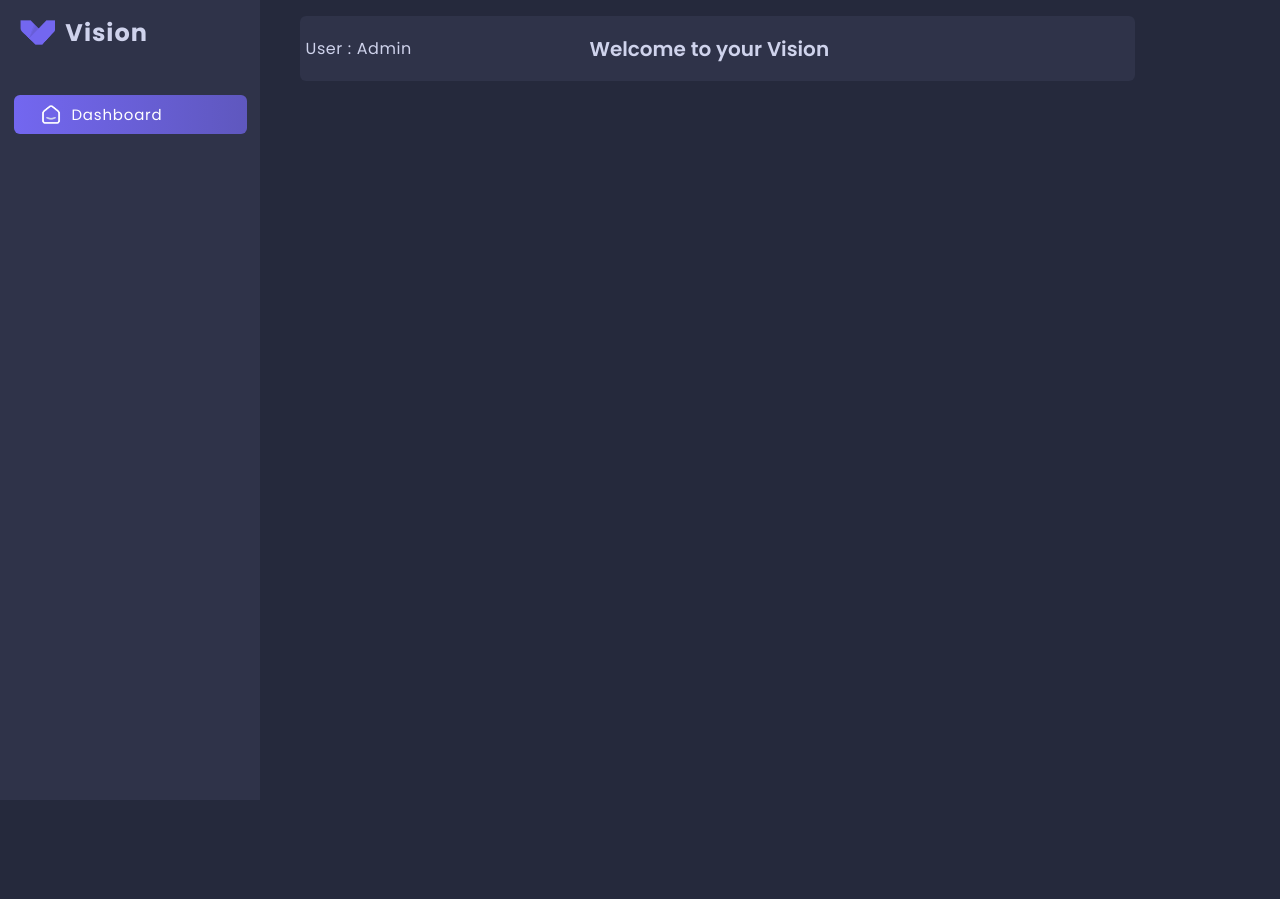
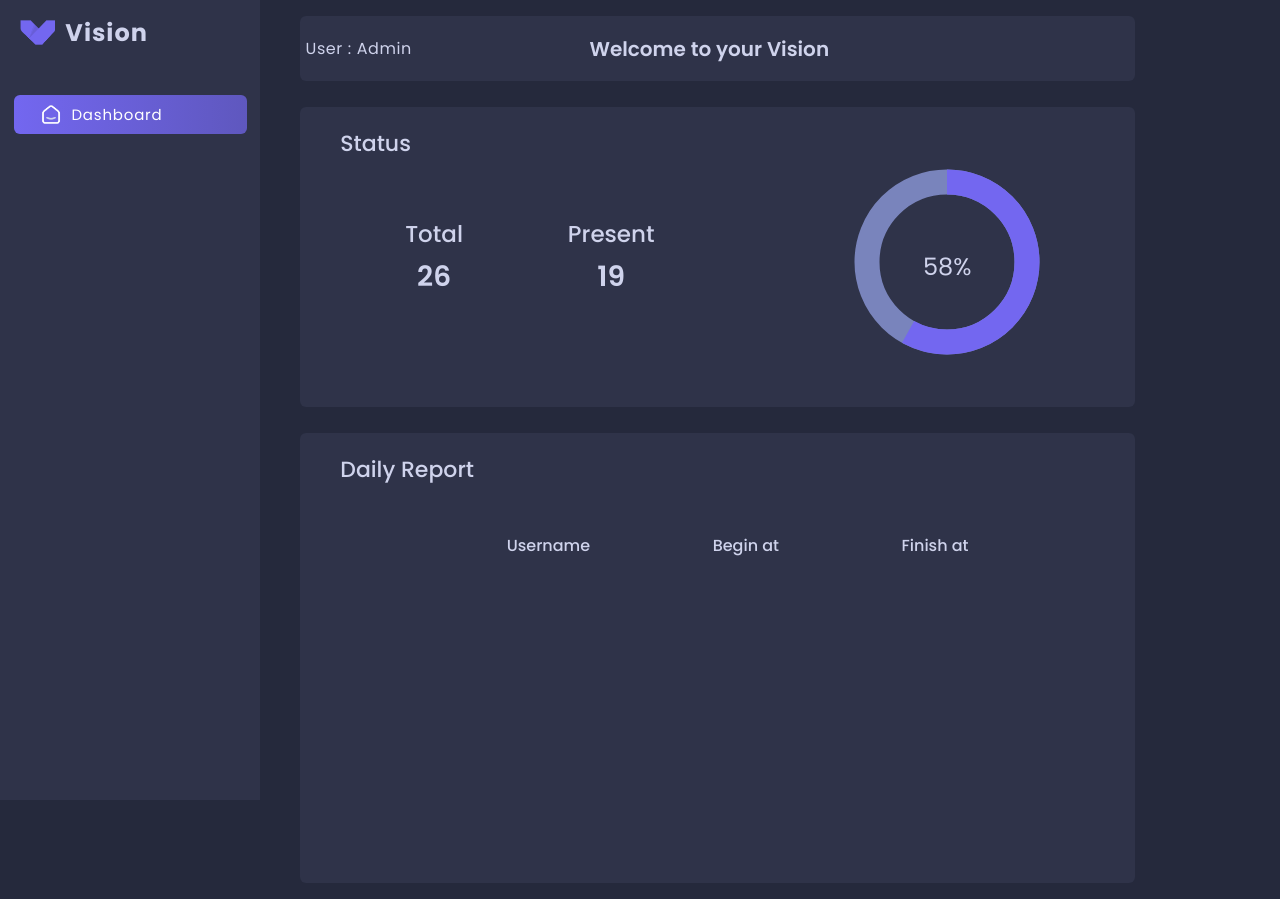
Before and after one commit to Jenesyx/Vision-Face-Recognition, a React (Create React App) app in the folder website-app/: page / in a window 1280 px wide. Before the commit the page ends 800 px from the top, so only its background shows below. Built offline with nearby package versions, Linux system fonts and the light colour scheme.

Commit message:
0.1.2 - Added Components in Homepage

```diff
--- a/website-app/src/pages/HomePage/HomePage.js
+++ b/website-app/src/pages/HomePage/HomePage.js
@@ -3,6 +3,8 @@ import { useState, useEffect } from 'react'
 import './HomePage.css'
 import SideBar from '../../components/Sidebar/SideBar'
 import NavBar from '../../components/NavBar/NavBar'
+import Status from '../../components/Status/Status'
+import DReport from '../../components/DReport/DReport'
 
 function HomePage() {
   return (
@@ -12,6 +14,8 @@ function HomePage() {
         </div>
         <div className='content-holder'>
             <NavBar/>
+            <Status/>
+            <DReport/>
         </div>
     </>
   )
```
